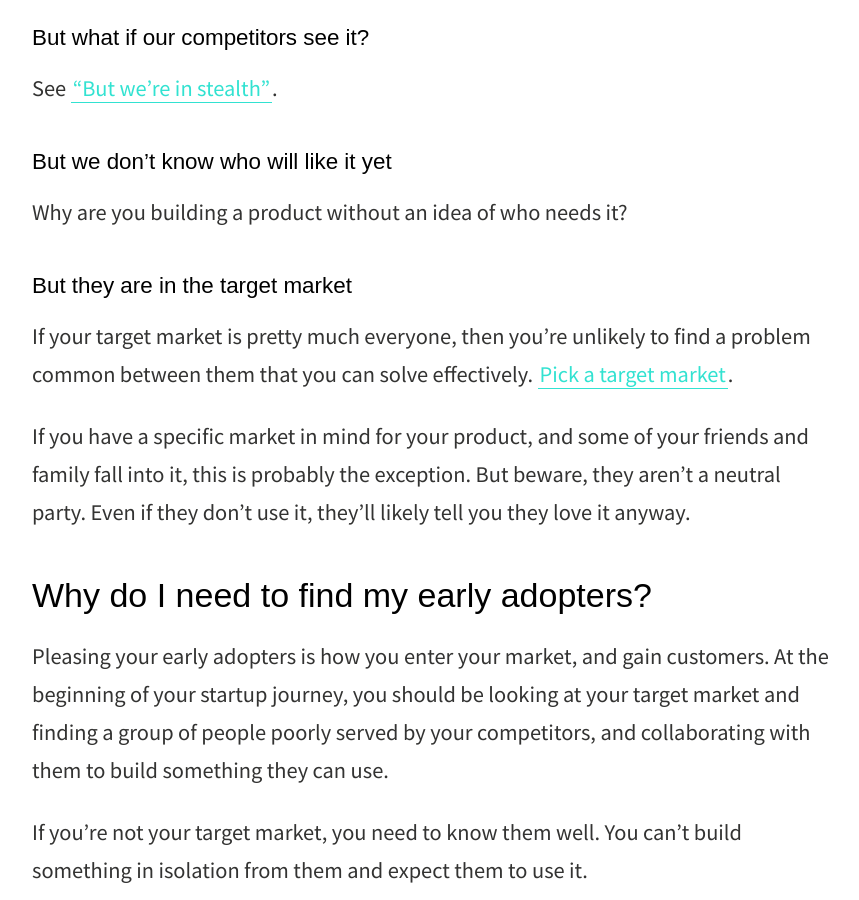
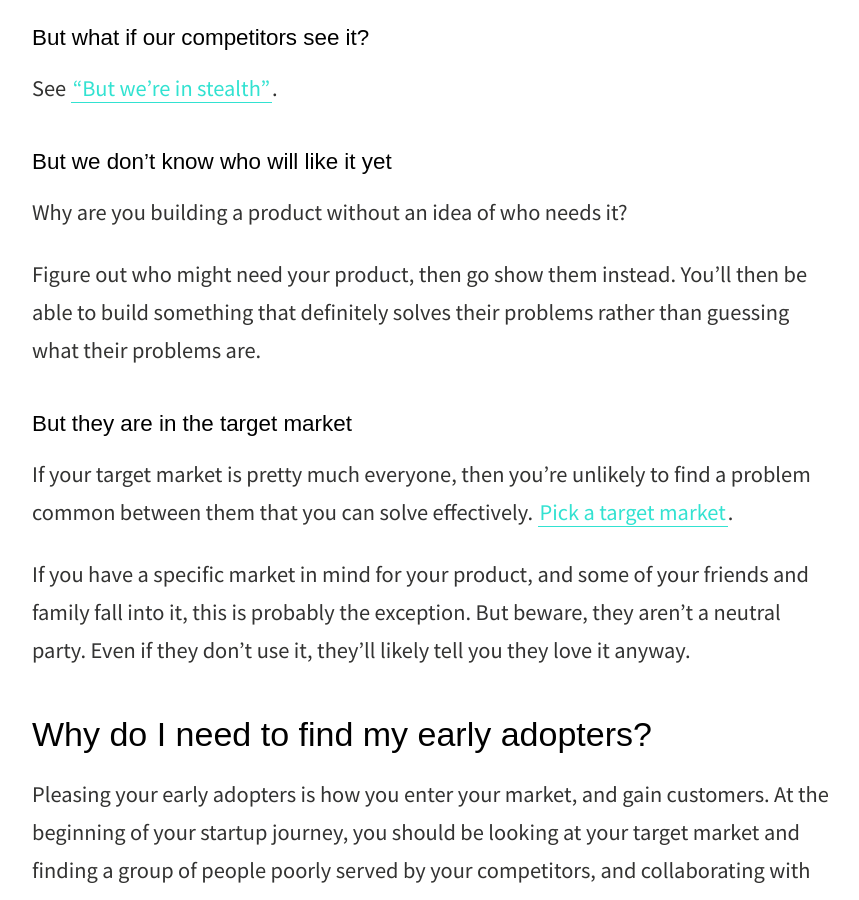
Before and after one commit to JimmyThompson/jimmythompson.co.uk, a Jekyll site: the page built from _posts/2017-12-24-stop-friends-and-family-releases.md, in a window 1280 px wide and 900 px high, scrolled down 1193 px. Shown: the whole window, without its empty margins (208-1067 px from the left). Built offline with Jekyll 4.4.1, drawn with Linux system fonts in a browser that asks for light colours; nearby versions of some CDN libraries; some web fonts are replaced.

Commit message:
Elaboration in friends and family post

```diff
--- a/_posts/2017-12-24-stop-friends-and-family-releases.md
+++ b/_posts/2017-12-24-stop-friends-and-family-releases.md
@@ -40,6 +40,10 @@ See ["But we're in stealth"](#but-were-in-stealth).
 
 Why are you building a product without an idea of who needs it?
 
+Figure out who might need your product, then go show them instead. You’ll then
+be able to build something that definitely solves their problems rather than
+guessing what their problems are.
+
 ### But they are in the target market
 
 If your target market is pretty much everyone, then you're unlikely to find a
```
